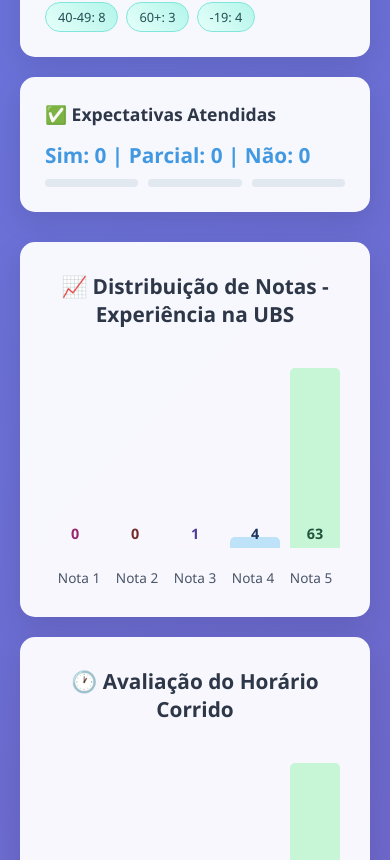
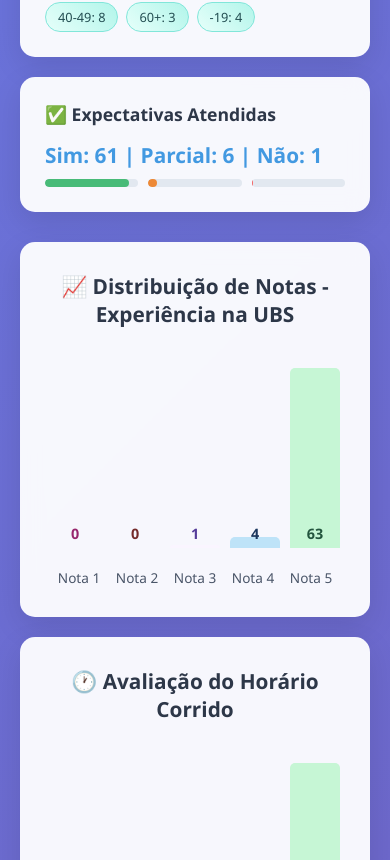
Before and after one commit to duardo10/smsmonshipolito, a plain HTML site: page index.html in a window 390 px wide. Shown: the part 1444-2304 px from the top of the page. Drawn offline with Linux system fonts and the light colour scheme.

Commit message:
Add text normalization function and responsive table styles

```diff
--- a/script.js
+++ b/script.js
@@ -63,6 +63,10 @@ function getDate(val) {
     return match ? new Date(match[1]) : null;
 }
 
+function normalizeText(txt) {
+    return (txt || '').toLowerCase().normalize('NFD').replace(/[ - -]/g, '').replace(/[^a-z]/g, '');
+}
+
 // Renderização principal do dashboard
 function renderDashboard(data) {
     // Estatísticas gerais
@@ -97,10 +101,10 @@ function renderDashboard(data) {
     }
 
     // Expectativas atendidas
-    const expectations = data.map(d => (d['4. O atendimento que você recebeu atendeu às suas expectativas? '] || '').toLowerCase());
-    const yes = expectations.filter(e => e === 'sim').length;
+    const expectations = data.map(d => normalizeText(d['4. O atendimento que você recebeu atendeu às suas expectativas?']));
+    const yes = expectations.filter(e => e.includes('sim')).length;
     const partial = expectations.filter(e => e.includes('parcial')).length;
-    const no = expectations.filter(e => e === 'não').length;
+    const no = expectations.filter(e => e.includes('nao') || e.includes('não')).length;
     document.getElementById('expectationsInfo').textContent = `Sim: ${yes} | Parcial: ${partial} | Não: ${no}`;
     renderExpectationsChart(yes, partial, no);
 
--- a/styles.css
+++ b/styles.css
@@ -672,6 +672,16 @@ body {
     }
 }
 
+@media (max-width: 900px) {
+  .table-container {
+    overflow-x: auto;
+    -webkit-overflow-scrolling: touch;
+  }
+  .modern-table {
+    min-width: 700px;
+  }
+}
+
 /* Scrollbar personalizada */
 ::-webkit-scrollbar {
     width: 8px;
```
